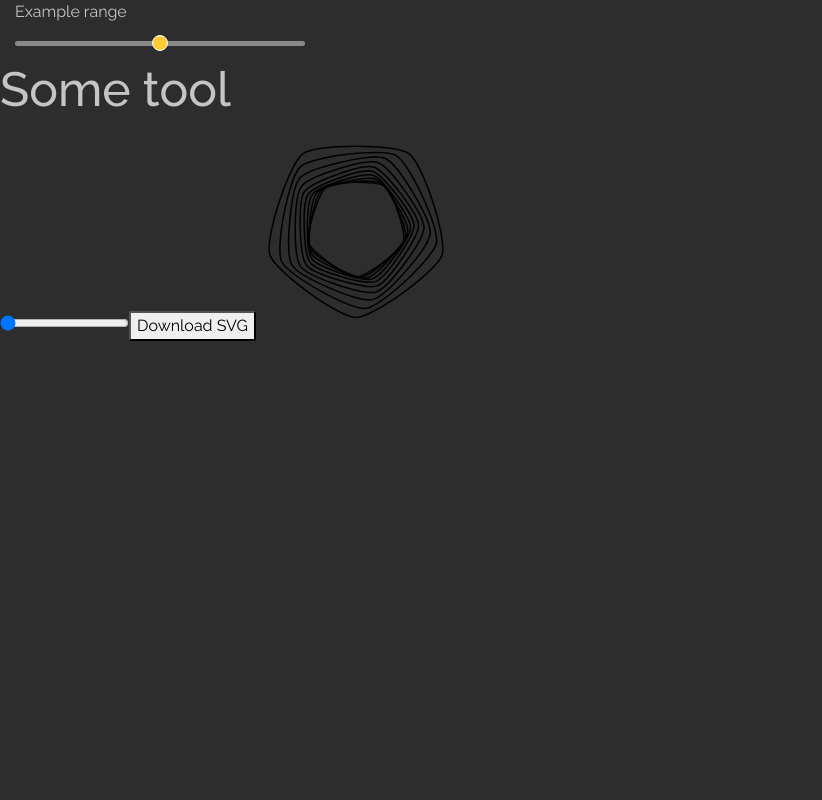
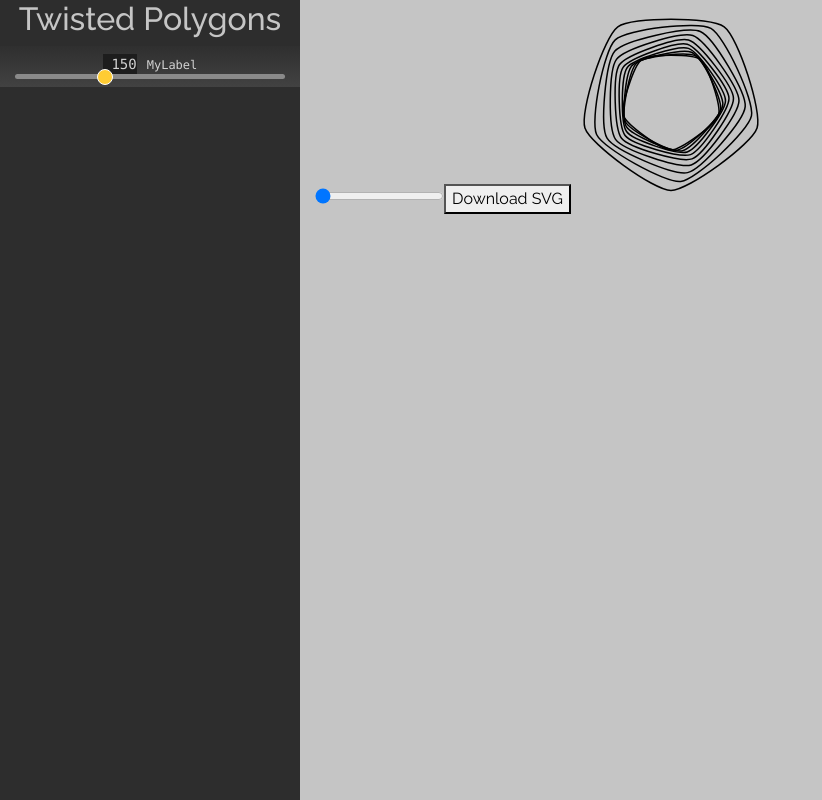
Before and after one commit to msurguy/rad-lines, a Vue app: page / in a window 1280 px wide. Shown: the whole page, without its empty margins (0-822 px from the left). Built offline with nearby package versions, Linux system fonts and the light colour scheme.

Commit message:
creating slider component

```diff
--- a/src/App.vue
+++ b/src/App.vue
@@ -1,25 +1,63 @@
 <template>
-  <div id="app">
-    <div class="col-md-3">
-      <label for="customRange1">Example range</label>
-      <input type="range" class="custom-range" id="customRange1">
+  <div class="d-flex" id="wrapper">
+
+    <!-- Sidebar -->
+    <div id="sidebar-wrapper">
+      <div class="sidebar-heading text-center"><h2>Twisted Polygons</h2></div>
+      <slider :min="100" :max="255" label="MyLabel" :default-value="150"></slider>
     </div>
-    <h1>Some tool</h1>
-    <Polygons/>
+    <!-- /#sidebar-wrapper -->
+
+    <!-- Page Content -->
+    <div id="page-content-wrapper">
+      <div class="container-fluid">
+        <div id="paper">
+          <Polygons></Polygons>
+        </div>
+      </div>
+    </div>
+    <!-- /#page-content-wrapper -->
+
   </div>
 </template>
 
 <script>
 import Polygons from './components/Polygons'
+import Slider from './components/Slider'
 
 export default {
   name: 'App',
   components: {
-    Polygons
+    Polygons,
+    Slider
+  },
+  data () {
+    return {
+      settings: {}
+    }
   }
 }
 </script>
 
 <style>
+  #wrapper {
+    flex-direction: column;
+  }
 
+  #page-content-wrapper {
+    width: 100%;
+    background-color: #C5C5C5;
+  }
+
+  @media (min-width: 768px) {
+    #wrapper {
+      flex-direction: row;
+    }
+
+    #sidebar-wrapper {
+      min-height: 100vh;
+      width: 300px;
+      min-width: 300px;
+    }
+  }
 </style>
--- a/src/components/Polygons.vue
+++ b/src/components/Polygons.vue
@@ -1,5 +1,5 @@
 <template>
-  <div>
+  <div class="paper">
     <input type="range" min="1" max="100" name="numPolygons" v-model="numPolygons">
     <button @click.prevent="downloadSVG">Download SVG</button>
     <svg ref="renderedPolygons" width="400" height="400" title="polygons" version="1.1" viewBox="0 0 400 400" xmlns="http://www.w3.org/2000/svg">
@@ -81,5 +81,7 @@ export default {
 </script>
 
 <style scoped>
-
+.paper {
+  display: block;
+}
 </style>
--- /dev/null
+++ b/src/components/Slider.vue
@@ -0,0 +1,57 @@
+<template>
+  <div class="slider">
+    <div class="header">
+      <div>
+        <img v-if="leftIcon" :src="leftIcon" width="12px" height="12px">
+      </div>
+      <div class="label">
+        <div class="output">{{ num }}</div>{{ label }}
+      </div>
+      <div>
+        <img v-if="rightIcon" :src="rightIcon" width="22px" height="22px">
+      </div>
+    </div>
+    <input class="custom-range" type="range" :min="min" :max="max" :step="step" v-model="num">
+  </div>
+</template>
+
+<script>
+export default {
+  name: 'Slider',
+  props: {
+    leftIcon: {
+      type: String,
+      default: ''
+    },
+    rightIcon: {
+      type: String,
+      default: ''
+    },
+    min: {
+      type: Number,
+      default: 0
+    },
+    max: {
+      type: Number,
+      default: 100
+    },
+    step: {
+      type: Number,
+      default: 1
+    },
+    label: {
+      type: String,
+      default: 'Label'
+    },
+    defaultValue: {
+      type: Number,
+      default: 50
+    }
+  },
+  data () {
+    return {
+      num: this.defaultValue
+    }
+  }
+}
+</script>
--- a/src/sass/_custom-forms.scss
+++ b/src/sass/_custom-forms.scss
@@ -498,6 +498,21 @@
       background-color: $custom-range-thumb-disabled-bg;
     }
   }
+
+  //&:hover::-webkit-slider-runnable-track{
+  //  background-image: linear-gradient(-270deg, #fad961 0%, #f76b1c 100%);
+  //}
+  &:focus::-webkit-slider-runnable-track{
+    background-image: linear-gradient(-270deg, #fad961 0%, #f76b1c 100%);
+  }
+
+  //input[type="range"]:hover::-webkit-slider-runnable-track {
+  //  //background: #f8813e;
+  //  background-image: linear-gradient(-270deg, #fad961 0%, #f76b1c 100%);
+  //}
+  //input[type="range"]:focus::-webkit-slider-runnable-track {
+  //  background-image: linear-gradient(-270deg, #fad961 0%, #f76b1c 100%);
+  //}
 }
 
 .custom-control-label::before,
--- a/src/sass/_custom.scss
+++ b/src/sass/_custom.scss
@@ -29,137 +29,134 @@
 //  }
 //}
 
-input[type="range"] {
-  -webkit-appearance: none;
-  width: 100%;
-  margin: 7.5px 0;
-  background: transparent;
-}
-input[type="range"]:focus {
-  outline: none;
-}
-input[type="range"]::-webkit-slider-runnable-track {
-  width: 100%;
-  height: 5px;
-  cursor: pointer;
-  background-color: #717171;
-  //  background-image: linear-gradient(-270deg, #fad961 0%, #f76b1c 100%);
-  //box-shadow: 0px 0px 0px #6f2200, 0px 0px 0px #892a00;
-  //background: #f76b1c;
-  //border-radius: 5px;
-  //border: 1px solid #18d501;
-}
-input[type="range"]::-webkit-slider-thumb {
-  //box-shadow: 1.6px 1.6px 2.5px #cccccc, 0px 0px 1.6px #d9d9d9;
-  border: 1px solid #b3b3b3;
-  height: 20px;
-  width: 20px;
-  border-radius: 10px;
-  background: #298bff;
-  cursor: pointer;
-  -webkit-appearance: none;
-  margin-top: -7.5px;
-}
-input[type="range"]:hover::-webkit-slider-runnable-track {
-  //background: #f8813e;
-  background-image: linear-gradient(-270deg, #fad961 0%, #f76b1c 100%);
-}
-input[type="range"]:focus::-webkit-slider-runnable-track {
-  background-image: linear-gradient(-270deg, #fad961 0%, #f76b1c 100%);
-}
-input[type="range"]::-moz-range-track {
-  width: 100%;
-  height: 5px;
-  cursor: pointer;
-  background: #f76b1c;
-  background-image: linear-gradient(-270deg, #fad961 0%, #f76b1c 100%);
-  border-radius: 5px;
-}
-input[type="range"]::-moz-range-thumb {
-  box-shadow: 1.6px 1.6px 2.5px #cccccc, 0px 0px 1.6px #d9d9d9;
-  border: 1px solid #b3b3b3;
-  height: 20px;
-  width: 20px;
-  border-radius: 10px;
-  background: #298bff;
-  cursor: pointer;
-}
-input[type="range"]::-ms-track {
-  width: 100%;
-  height: 5px;
-  cursor: pointer;
-  background: transparent;
-  border-color: transparent;
-  color: transparent;
-}
-input[type="range"]::-ms-fill-lower {
-  background: #e75908;
-  border: none;
-  border-radius: 2px;
-  //box-shadow: 0px 0px 0px #6f2200, 0px 0px 0px #892a00;
-}
-input[type="range"]::-ms-fill-upper {
-  background: #f76b1c;
-  border: none;
-  border-radius: 2px;
-  //box-shadow: 0px 0px 0px #6f2200, 0px 0px 0px #892a00;
-}
-input[type="range"]::-ms-thumb {
-  box-shadow: 1.6px 1.6px 2.5px #cccccc, 0px 0px 1.6px #d9d9d9;
-  border: 1px solid #b3b3b3;
-  height: 20px;
-  width: 20px;
-  border-radius: 10px;
-  background: #298bff;
-  cursor: pointer;
-}
-input[type="range"]:focus::-ms-fill-lower {
-  background: #f76b1c;
-}
-input[type="range"]:focus::-ms-fill-upper {
-  background: #f8813e;
-}
+//input[type="range"] {
+//  -webkit-appearance: none;
+//  width: 100%;
+//  margin: 7.5px 0;
+//  background: transparent;
+//}
+//input[type="range"]:focus {
+//  outline: none;
+//}
+//input[type="range"]::-webkit-slider-runnable-track {
+//  width: 100%;
+//  height: 5px;
+//  cursor: pointer;
+//  background-color: #717171;
+//  //  background-image: linear-gradient(-270deg, #fad961 0%, #f76b1c 100%);
+//  //box-shadow: 0px 0px 0px #6f2200, 0px 0px 0px #892a00;
+//  //background: #f76b1c;
+//  //border-radius: 5px;
+//  //border: 1px solid #18d501;
+//}
+//input[type="range"]::-webkit-slider-thumb {
+//  //box-shadow: 1.6px 1.6px 2.5px #cccccc, 0px 0px 1.6px #d9d9d9;
+//  border: 1px solid #b3b3b3;
+//  height: 20px;
+//  width: 20px;
+//  border-radius: 10px;
+//  background: #298bff;
+//  cursor: pointer;
+//  -webkit-appearance: none;
+//  margin-top: -7.5px;
+//}
+//input[type="range"]:hover::-webkit-slider-runnable-track {
+//  //background: #f8813e;
+//  background-image: linear-gradient(-270deg, #fad961 0%, #f76b1c 100%);
+//}
+//input[type="range"]:focus::-webkit-slider-runnable-track {
+//  background-image: linear-gradient(-270deg, #fad961 0%, #f76b1c 100%);
+//}
+//input[type="range"]::-moz-range-track {
+//  width: 100%;
+//  height: 5px;
+//  cursor: pointer;
+//  background: #f76b1c;
+//  background-image: linear-gradient(-270deg, #fad961 0%, #f76b1c 100%);
+//  border-radius: 5px;
+//}
+//input[type="range"]::-moz-range-thumb {
+//  box-shadow: 1.6px 1.6px 2.5px #cccccc, 0px 0px 1.6px #d9d9d9;
+//  border: 1px solid #b3b3b3;
+//  height: 20px;
+//  width: 20px;
+//  border-radius: 10px;
+//  background: #298bff;
+//  cursor: pointer;
+//}
+//input[type="range"]::-ms-track {
+//  width: 100%;
+//  height: 5px;
+//  cursor: pointer;
+//  background: transparent;
+//  border-color: transparent;
+//  color: transparent;
+//}
+//input[type="range"]::-ms-fill-lower {
+//  background: #e75908;
+//  border: none;
+//  border-radius: 2px;
+//  //box-shadow: 0px 0px 0px #6f2200, 0px 0px 0px #892a00;
+//}
+//input[type="range"]::-ms-fill-upper {
+//  background: #f76b1c;
+//  border: none;
+//  border-radius: 2px;
+//  //box-shadow: 0px 0px 0px #6f2200, 0px 0px 0px #892a00;
+//}
+//input[type="range"]::-ms-thumb {
+//  box-shadow: 1.6px 1.6px 2.5px #cccccc, 0px 0px 1.6px #d9d9d9;
+//  border: 1px solid #b3b3b3;
+//  height: 20px;
+//  width: 20px;
+//  border-radius: 10px;
+//  background: #298bff;
+//  cursor: pointer;
+//}
+//input[type="range"]:focus::-ms-fill-lower {
+//  background: #f76b1c;
+//}
+//input[type="range"]:focus::-ms-fill-upper {
+//  background: #f8813e;
+//}
 
 .slider {
   position: relative;
   display: flex;
-  margin-bottom: 7px;
+  flex-direction: column;
+  padding: 8px 15px;
+  background-image: linear-gradient(-180deg, #2F2F2F 0%, #424242 100%);
+
+  .header {
+    flex: 1;
+    display: flex;
+    flex-direction: row;
+    justify-items: flex-end;
+    align-items: flex-end;
+    justify-content: space-between;
+  }
+
+  .custom-range {
+    flex: 1;
+  }
 
   .label {
-    position: absolute;
-    top: 8px;
     line-height: 18px;
-    right: 0;
-    font-family: Monaco, monospace;
+    display: flex;
+    flex-direction: row;
+    align-items: flex-end;
+    font-family: monaco, Consolas, Lucida Console, monospace;
     font-size: 12px;
     color: #d2d2d2;
-    text-align: right;
-  }
-
-  .metric {
-    position: absolute;
-    top: 8px;
-    line-height: 18px;
-    left: 0;
-    font-family: Monaco, monospace;
-    font-size: 12px;
-    color: #d2d2d2;
-    text-align: left;
-  }
-
-  input[type="range"] {
-    margin-top: 35px;
   }
 
   .output {
-    margin-top: 28px;
-    margin-left: 15px;
+    margin-right: 10px;
     height: 20px;
     width: 34px;
     text-align: right;
     background-color: #1d1d1d;
     color: #d2d2d2;
-    font-family: monaco, Consolas, Lucida Console, monospace;
     font-size: 14px;
     line-height: 20px;
   }
--- a/src/sass/bootstrap.scss
+++ b/src/sass/bootstrap.scss
@@ -41,5 +41,5 @@
 //@import "carousel";
 @import "spinners";
 @import "utilities";
-// @import "custom";
+@import "custom";
 // @import "print";
```
Also changed, not shown: src/icons/triangle-big.svg (added), src/icons/triangle-small-01.svg (added).
